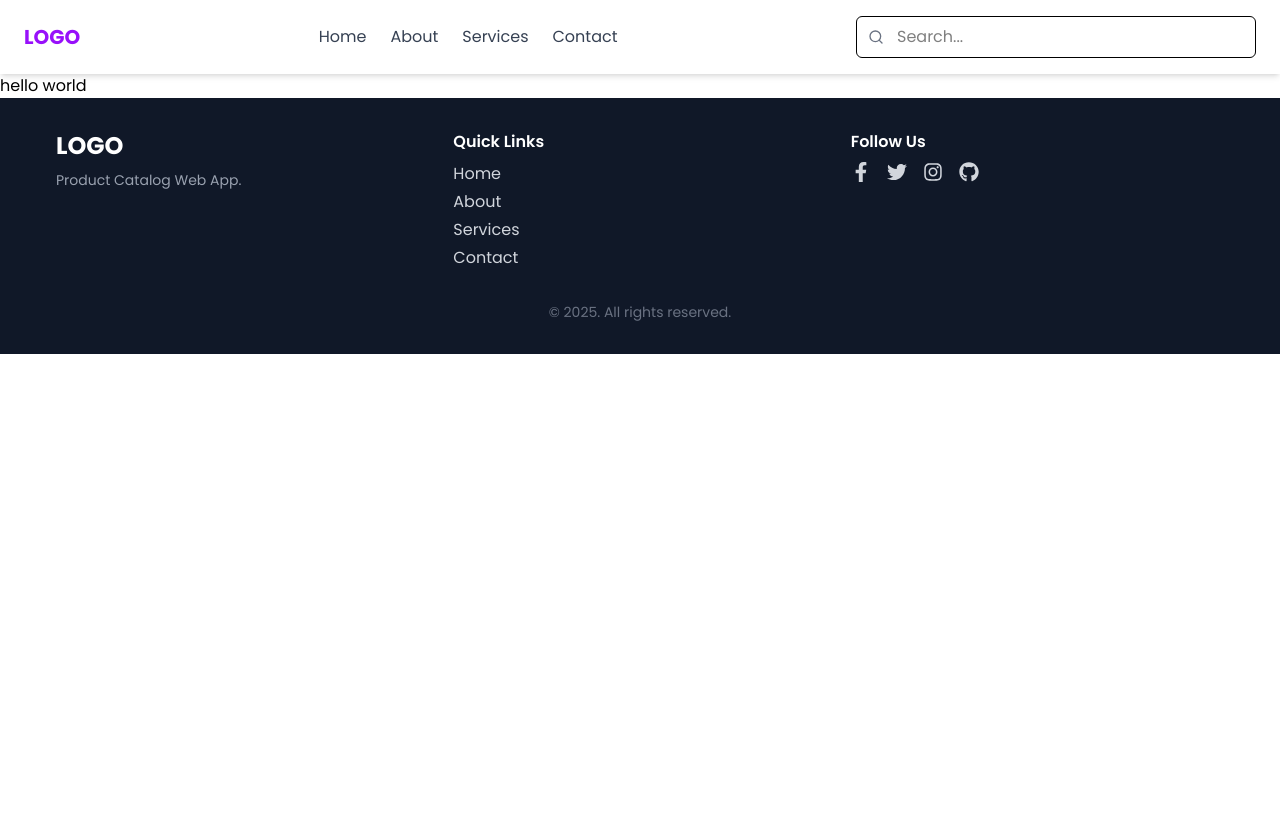
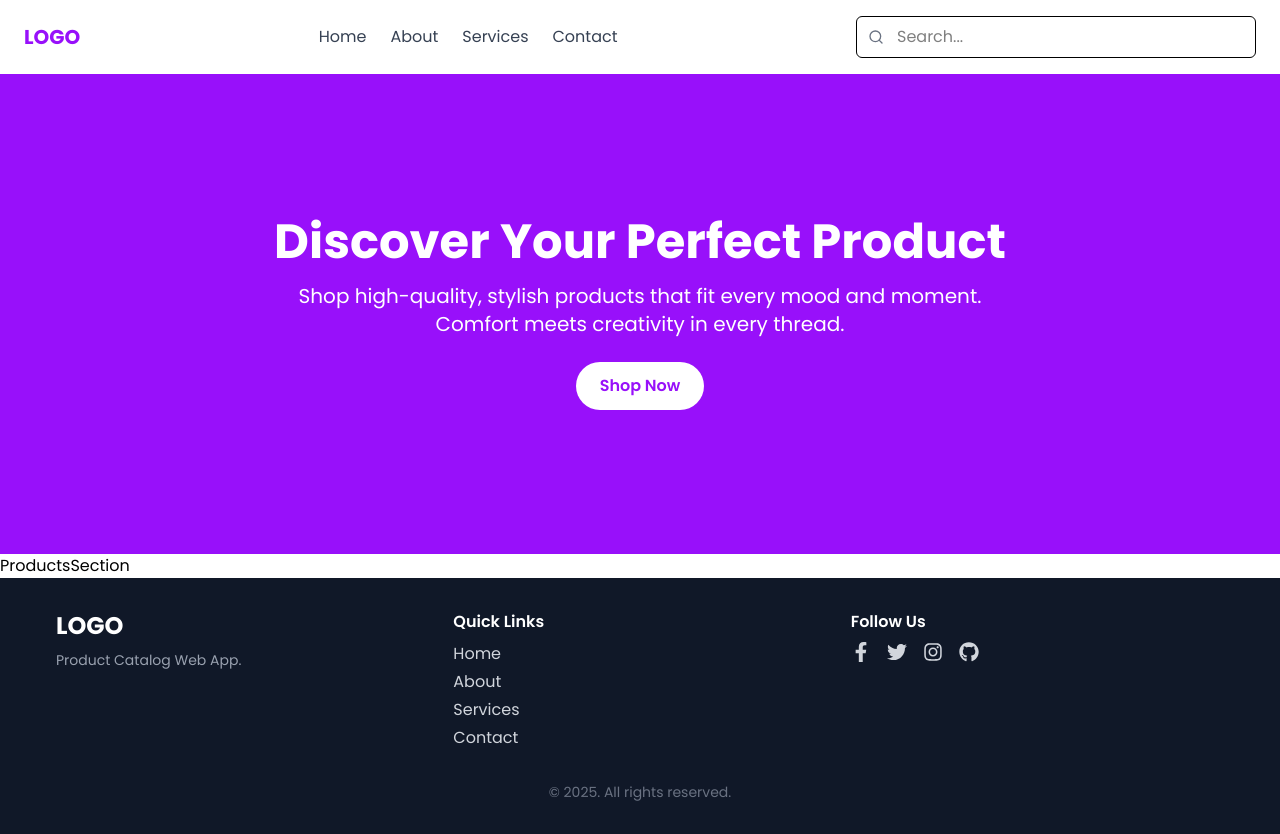
Before and after one commit to Md-Asikuzzaman/product-catalog-web-app, a Next.js app: page / in a window 1280 px wide. Before the commit the page ends 800 px from the top, so only its background shows below. Built offline with nearby package versions, Linux system fonts and the light colour scheme.

Commit message:
feat: added hero section

```diff
--- /dev/null
+++ b/src/app/(root)/_sections/HeroSection.tsx
@@ -0,0 +1,25 @@
+import Container from "@/components/ui/Container";
+import React from "react";
+
+const HeroSection = () => {
+  return (
+    <section className="min-h-[60vh] bg-purple-600 flex items-center">
+      <Container>
+        <div className="text-center text-white max-w-3xl mx-auto">
+          <h1 className="text-3xl md:text-5xl font-bold mb-4">
+            Discover Your Perfect Product
+          </h1>
+          <p className="text-lg md:text-xl mb-6">
+            Shop high-quality, stylish products that fit every mood and moment.
+            Comfort meets creativity in every thread.
+          </p>
+          <button className="bg-white text-purple-600 font-semibold px-6 py-3 rounded-full hover:bg-purple-100 transition">
+            Shop Now
+          </button>
+        </div>
+      </Container>
+    </section>
+  );
+};
+
+export default HeroSection;
--- /dev/null
+++ b/src/app/(root)/_sections/ProductsSection.tsx
@@ -0,0 +1,7 @@
+import React from "react";
+
+const ProductsSection = () => {
+  return <div>ProductsSection</div>;
+};
+
+export default ProductsSection;
--- /dev/null
+++ b/src/app/(root)/_sections/index.ts
@@ -0,0 +1,2 @@
+export { default as HeroSection } from "./HeroSection";
+export { default as ProductsSection } from "./ProductsSection";
--- a/src/app/(root)/page.tsx
+++ b/src/app/(root)/page.tsx
@@ -1,7 +1,10 @@
+import { HeroSection, ProductsSection } from "./_sections";
+
 export default function Home() {
   return (
-    <div className="">
-      <h1>hello world</h1>
-    </div>
+    <>
+      <HeroSection />
+      <ProductsSection />
+    </>
   );
 }
```
